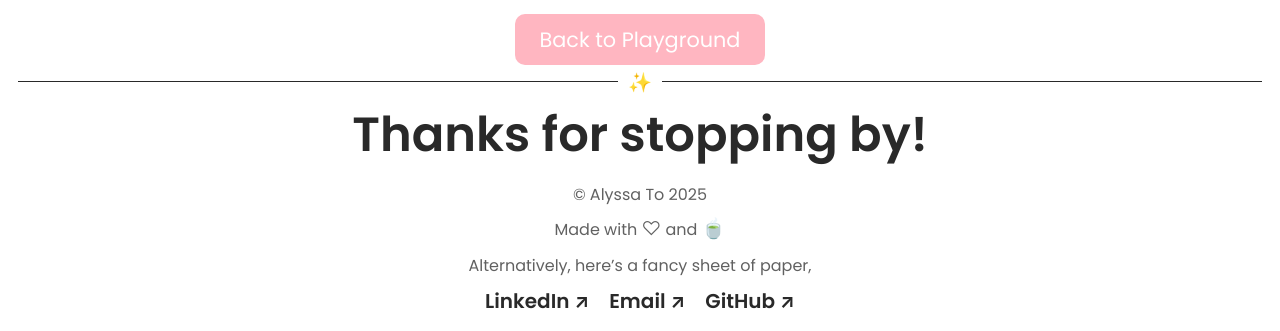
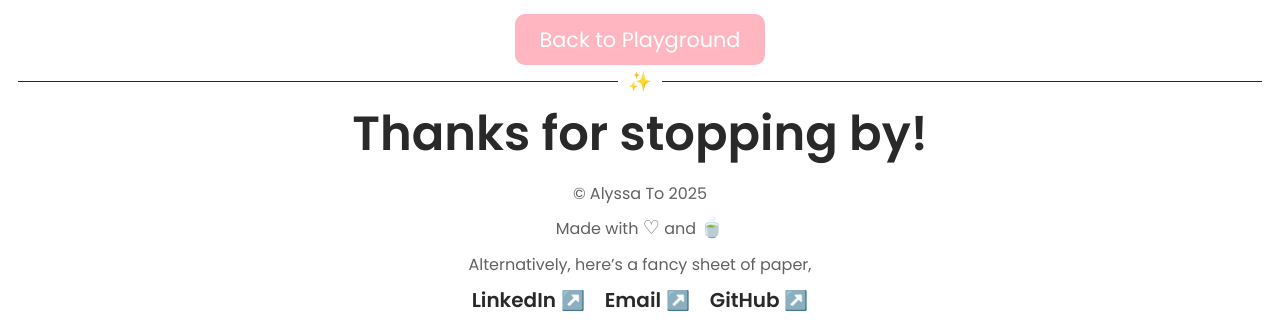
Before and after one commit to alyssaxto/portfolio-updated, a React (Vite) app: page /MVP in a window 1280 px wide. Shown: the part 11102-11433 px from the top of the page. Built offline with nearby package versions, Linux system fonts and the light colour scheme; a web font is replaced by a local one.

Commit message:
helpepsefpjdf

```diff
--- a/src/Footer.css
+++ b/src/Footer.css
@@ -1,6 +1,9 @@
 @import url('https://fonts.googleapis.com/css2?family=Poppins:wght@400;600&display=swap');
+/* CSS for the emoji class */
 .emoji {
-  font-family: -apple-system, BlinkMacSystemFont, "Segoe UI", "Roboto", "Oxygen", "Ubuntu", "Cantarell", "Fira Sans", "Droid Sans", "Helvetica Neue", sans-serif;
+  font-family: "Segoe UI Emoji", "Noto Color Emoji", "Apple Color Emoji", "EmojiSymbols", "Segoe UI", sans-serif;
+  font-size: 1.5rem; /* Adjust size if needed */
+  display: inline-block; /* Make sure the emoji stays inline */
 }
 
 footer {
--- a/src/projects.jsx
+++ b/src/projects.jsx
@@ -30,7 +30,7 @@ const HorizontalScroll = () => {
   }, []);
 
   // Adjust scroll range based on screen width
-  const x = useTransform(scrollYProgress, [0, 1], ["30%", isSmallScreen ? "-100%" : "-70%"]);
+  const x = useTransform(scrollYProgress, [0, 1], ["30%", isSmallScreen ? "-100%" : "-45%"]);
 
   // Toggle state for grid view
   const [isGridActive, setIsGridActive] = useState(false);
```
